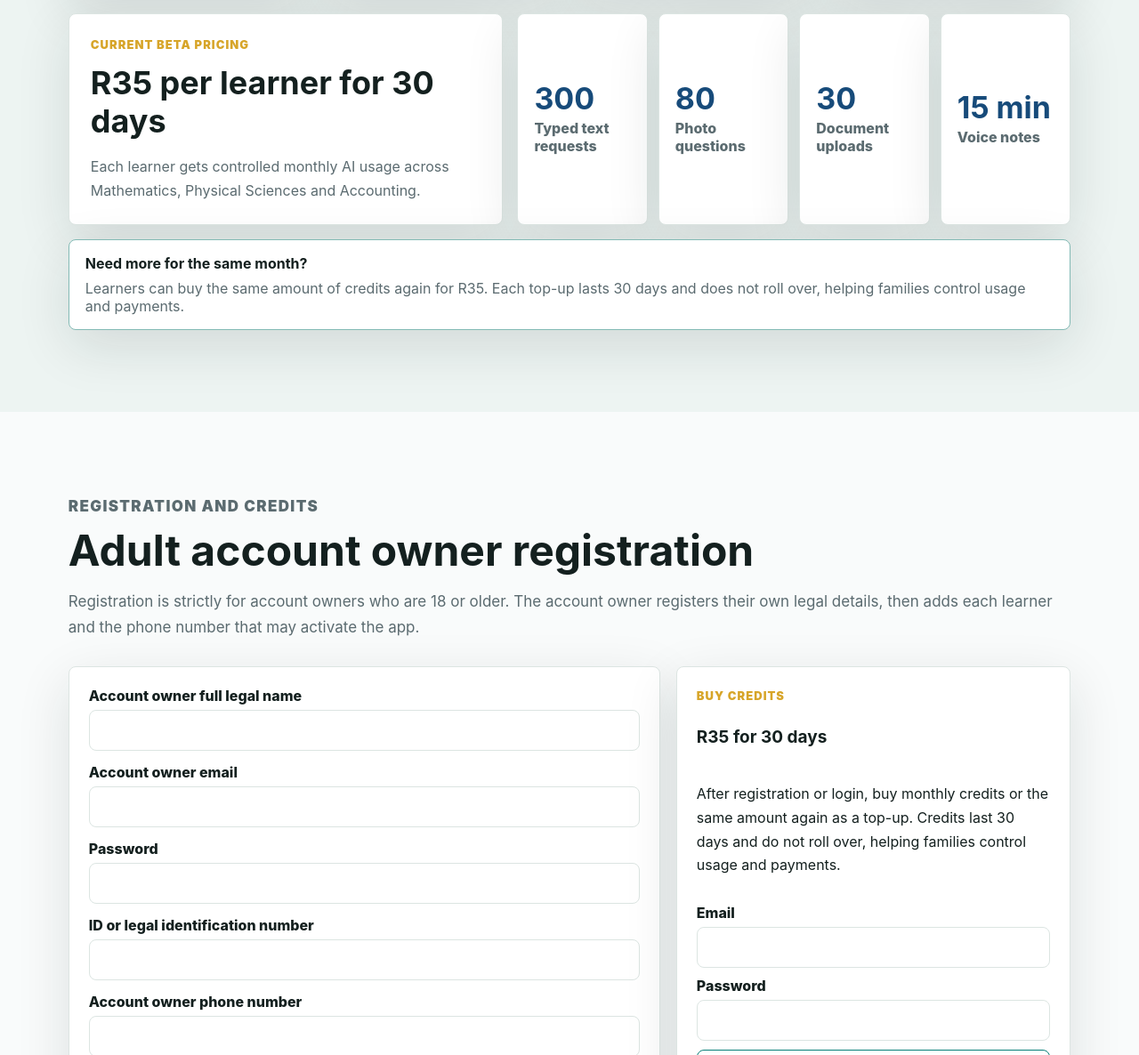
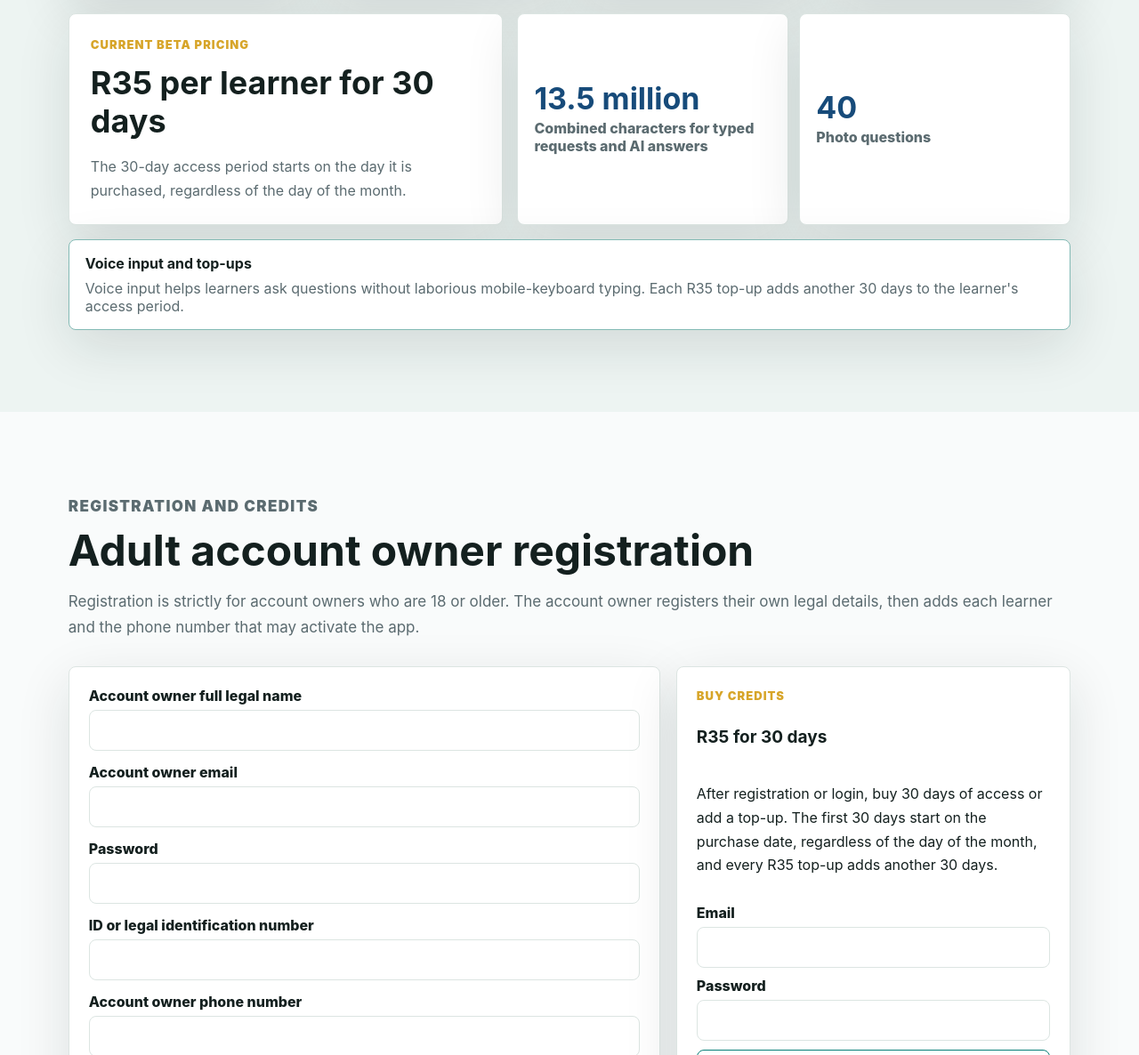
Before and after one commit to LesegoMohaule/sharperx-school-beta, a plain HTML site: page index.html in a window 1280 px wide. Shown: the part 2684-3870 px from the top of the page at 89% size. Drawn offline with Linux system fonts and the light colour scheme.

Commit message:
Update beta credit package and validity

```diff
--- a/index.html
+++ b/index.html
@@ -170,32 +170,24 @@
             <p class="section-kicker">Current beta pricing</p>
             <h3>R35 per learner for 30 days</h3>
             <p>
-              Each learner gets controlled monthly AI usage across Mathematics, Physical Sciences and Accounting.
+              The 30-day access period starts on the day it is purchased, regardless of the day of the month.
             </p>
           </div>
           <div class="usage-limits">
             <div>
-              <strong>300</strong>
-              <span>Typed text requests</span>
+              <strong>13.5 million</strong>
+              <span>Combined characters for typed requests and AI answers</span>
             </div>
             <div>
-              <strong>80</strong>
+              <strong>40</strong>
               <span>Photo questions</span>
-            </div>
-            <div>
-              <strong>30</strong>
-              <span>Document uploads</span>
-            </div>
-            <div>
-              <strong>15 min</strong>
-              <span>Voice notes</span>
             </div>
           </div>
           <div class="top-up-note">
-            <strong>Need more for the same month?</strong>
+            <strong>Voice input and top-ups</strong>
             <span>
-              Learners can buy the same amount of credits again for R35. Each top-up lasts 30 days and does not roll over,
-              helping families control usage and payments.
+              Voice input helps learners ask questions without laborious mobile-keyboard typing. Each R35 top-up adds
+              another 30 days to the learner's access period.
             </span>
           </div>
         </div>
@@ -277,8 +269,8 @@
             <p class="section-kicker">Buy credits</p>
             <h3>R35 for 30 days</h3>
             <p>
-              After registration or login, buy monthly credits or the same amount again as a top-up. Credits last 30 days
-              and do not roll over, helping families control usage and payments.
+              After registration or login, buy 30 days of access or add a top-up. The first 30 days start on the purchase
+              date, regardless of the day of the month, and every R35 top-up adds another 30 days.
             </p>
             <form data-login-form class="login-form">
               <label>
--- a/styles.css
+++ b/styles.css
@@ -406,7 +406,7 @@ p {
 
 .usage-limits {
   display: grid;
-  grid-template-columns: repeat(4, minmax(0, 1fr));
+  grid-template-columns: repeat(2, minmax(0, 1fr));
   gap: 12px;
 }
 
```
Also changed, not shown: google-sites-copy.md (+9 -0 lines), terms-and-conditions.html (+2 -1 lines).
